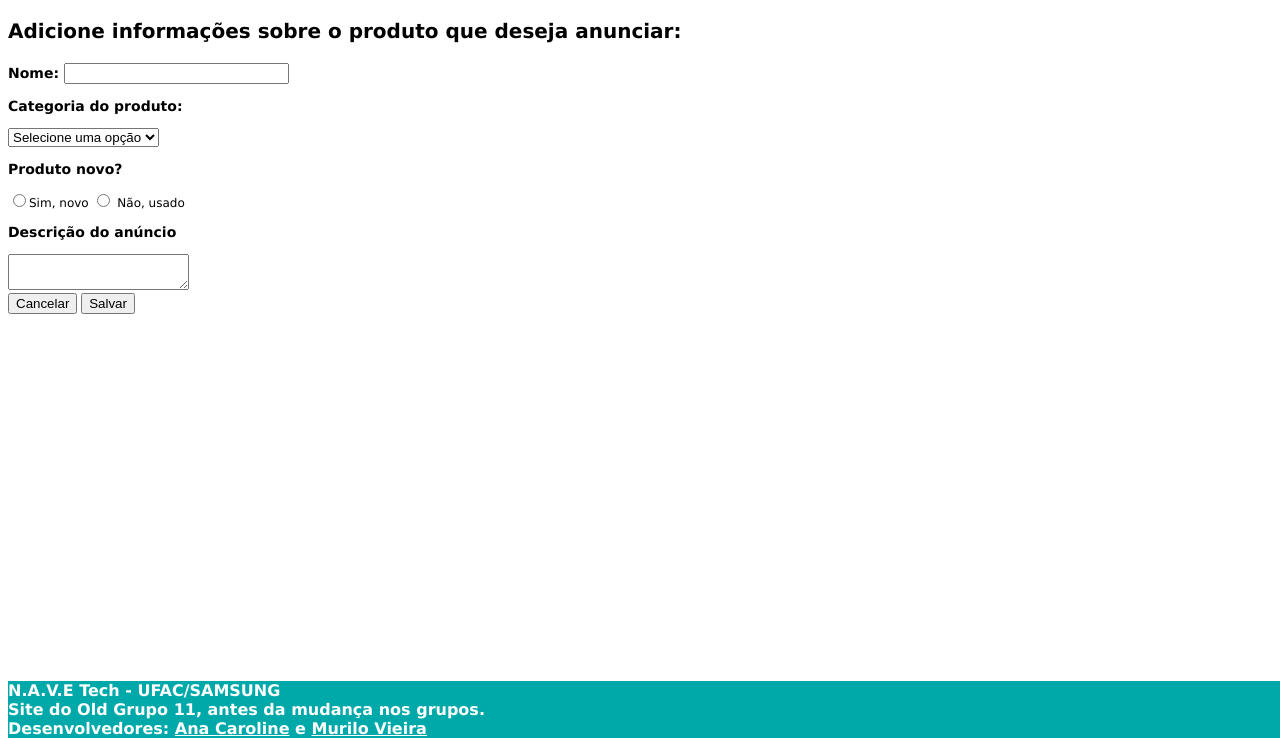
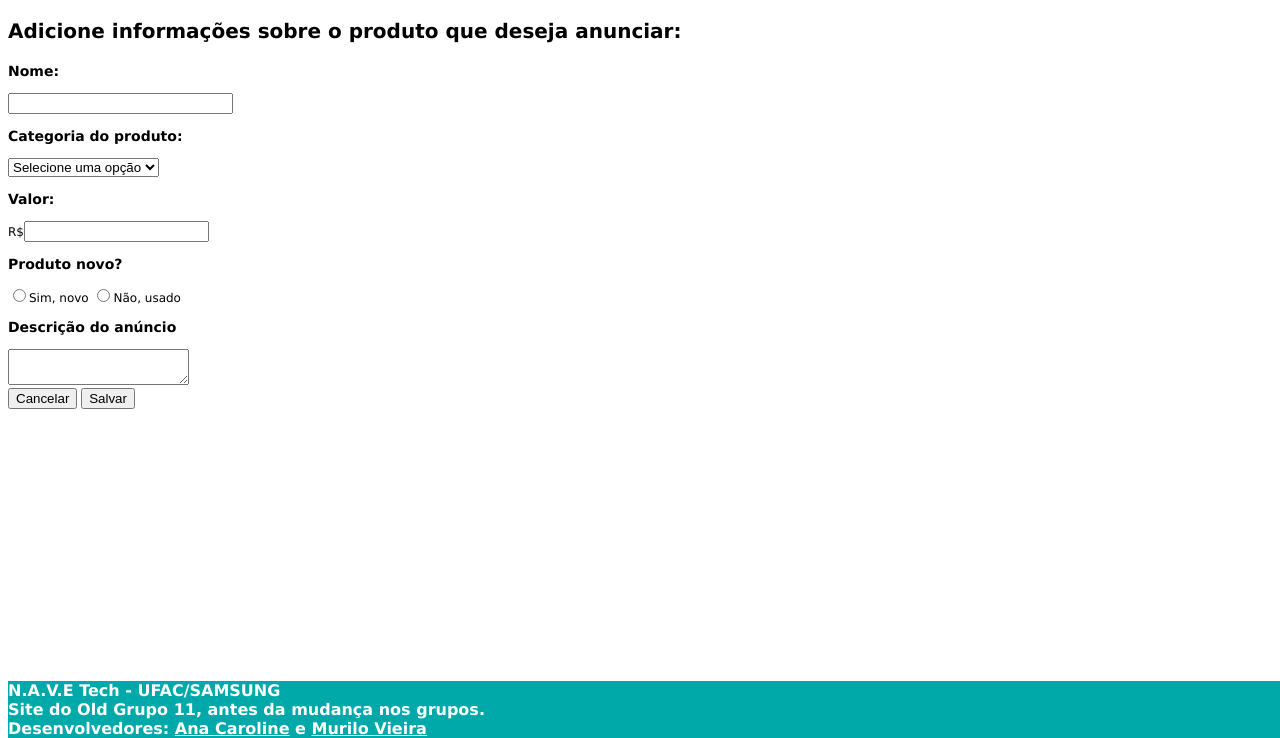
Before and after one commit to Murilovc/NT-DevWeb-Atividade2, a plain HTML site: page cadastro_produto.html in a window 1280 px wide. Shown: the part 62-800 px from the top of the page. Drawn offline with Linux system fonts and the light colour scheme.

Commit message:
feat(cad_produto):campo valor

```diff
--- a/cadastro_produto.html
+++ b/cadastro_produto.html
@@ -10,7 +10,8 @@
         <div id="divcontent">
             <p id="pmain">Adicione informações sobre o produto que deseja anunciar:</p>
             <form method="POST" action="index.html">
-                <p>Nome: <input type="text" name="nomeProduto" size="25"></p>
+                <p>Nome:</p>
+                <input type="text" name="nomeProduto" size="25">
                 <p>Categoria do produto:</p>
                 <select>
                     <option value="conteudo">Feminina</option>
@@ -21,9 +22,12 @@
                     <option value="nenhum" selected>Selecione uma opção</option>
                 </select>
 
+                <p>Valor:</p>
+                R$<input type="number" name="valor" value="0,00">
+
                 <p>Produto novo?</p>
                 <input type="radio" name="avaliacao" value="1">Sim, novo
-                <input type="radio" name="avaliacao" value="0"> Não, usado
+                <input type="radio" name="avaliacao" value="0">Não, usado
 
                 <p>Descrição do anúncio</p>
                 <textarea name="anotacao"></textarea>
```
Also changed, not shown: index.html (+0 -1 lines).
